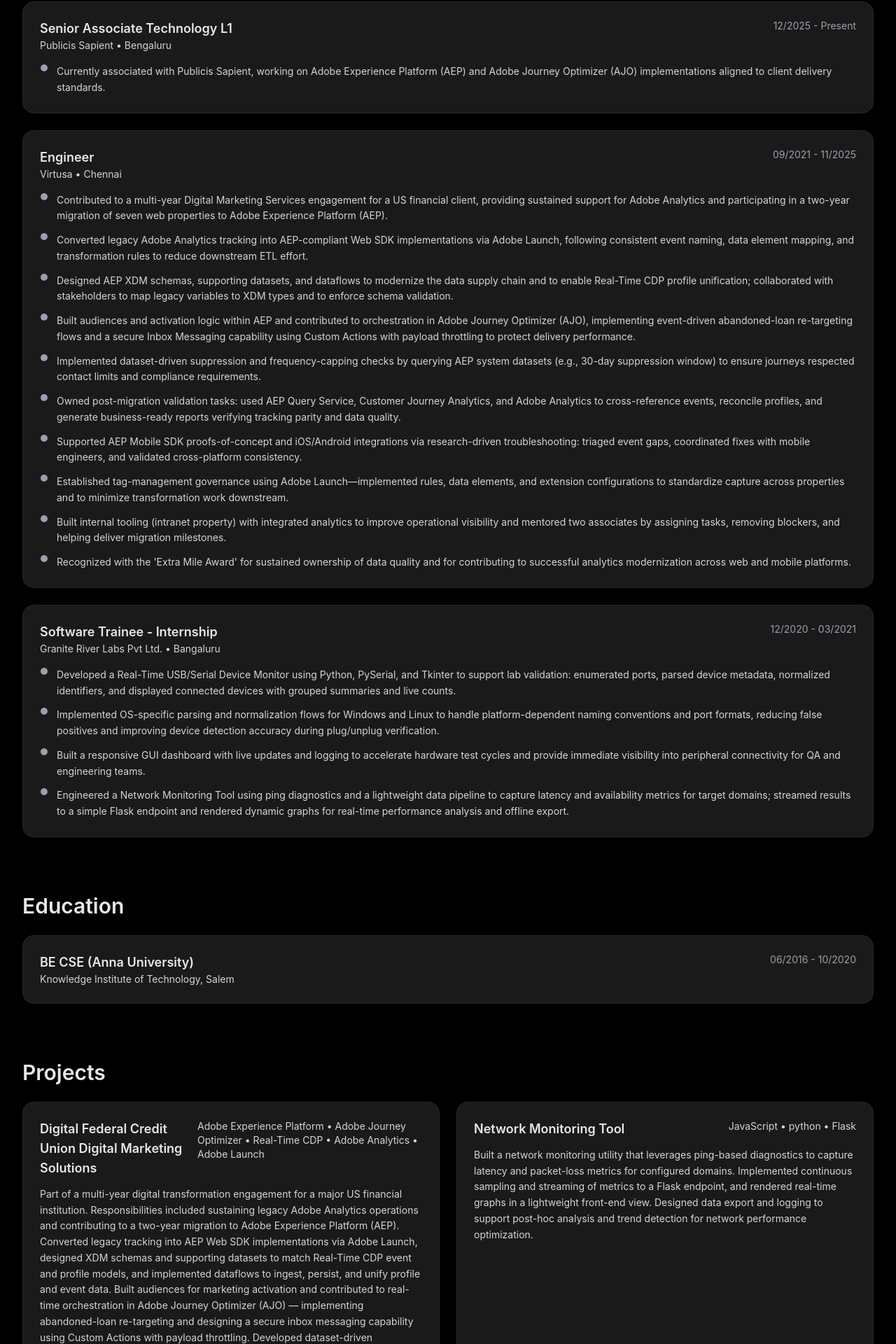
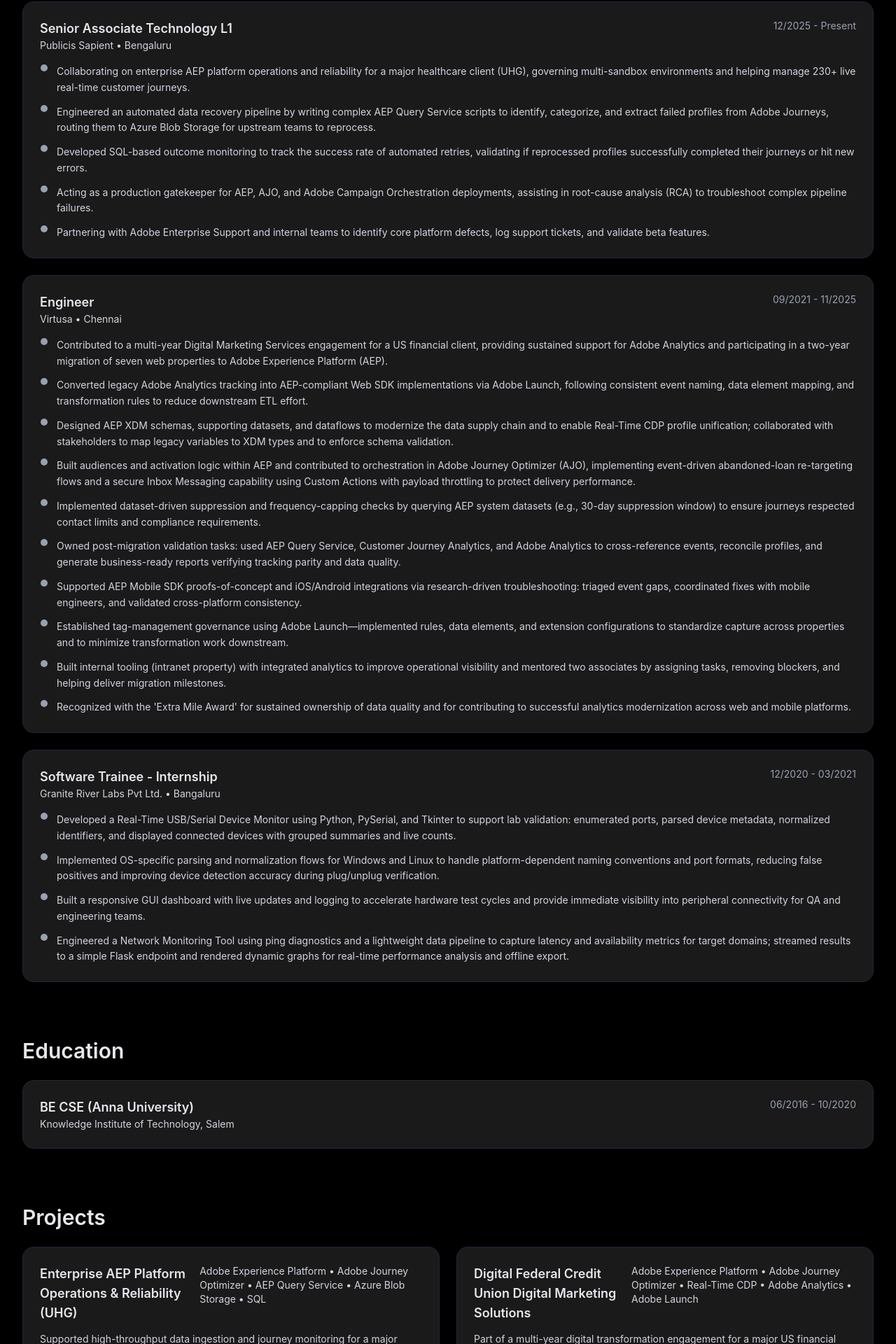
Before and after one commit to Jeevanantham-N/My-Portfolio, a React (Vite) app: page / in a window 1280 px wide. Shown: the part 677-2597 px from the top of the page at 70% size. Built offline with nearby package versions, Linux system fonts and the light colour scheme.

Commit message:
Revise summary and experience in App.jsx - PS changes 1
Updated the summary and experience details to reflect current responsibilities and achievements in Adobe Experience Platform operations and reliability for the Publicis Sapient

```diff
--- a/src/App.jsx
+++ b/src/App.jsx
@@ -18,7 +18,7 @@
   "linkedin": "https://www.linkedin.com/in/jeevanantham001/",
   "github": "https://github.com/Jeevanantham-N",
   "role": "Software Engineer",
-  "summary": "Adobe-certified expert driving data-driven solutions using Launch, AEP, Adobe Analytics, Customer Journey Analytics, Real-Time Customer Data Platform and Adobe Journey Optimizer — delivering clean, actionable insights across platforms.",
+  "summary": "Adobe-certified expert driving data-driven solutions and enterprise platform reliability using AEP, Customer Journey Analytics, Adobe Journey Optimizer, Adobe Orchestration Campaign, AEP Query Service — delivering clean actionable insights and automated, high-scale operations.",
   "experiences": [
     {
       "title": "Senior Associate Technology L1",
@@ -26,7 +26,11 @@
       "location": "Bengaluru",
       "period": "12/2025 - Present",
       "bullets": [
-        "Currently associated with Publicis Sapient, working on Adobe Experience Platform (AEP) and Adobe Journey Optimizer (AJO) implementations aligned to client delivery standards."
+        "Collaborating on enterprise AEP platform operations and reliability for a major healthcare client (UHG), governing multi-sandbox environments and helping manage 230+ live real-time customer journeys.",
+        "Engineered an automated data recovery pipeline by writing complex AEP Query Service scripts to identify, categorize, and extract failed profiles from Adobe Journeys, routing them to Azure Blob Storage for upstream teams to reprocess.",
+        "Developed SQL-based outcome monitoring to track the success rate of automated retries, validating if reprocessed profiles successfully completed their journeys or hit new errors.",
+        "Acting as a production gatekeeper for AEP, AJO, and Adobe Campaign Orchestration deployments, assisting in root-cause analysis (RCA) to troubleshoot complex pipeline failures.",
+        "Partnering with Adobe Enterprise Support and internal teams to identify core platform defects, log support tickets, and validate beta features."
       ]
     },
     {
@@ -71,16 +75,28 @@
     "Adobe Experience Platform",
     "Adobe Journey Optimizer",
     "Customer Journey Analytics",
+    "AEP Query Service",
     "Real-Time Customer Data Platform",
-    "AEP XDM Schema Design",
-    "Adobe AEP: Data Ingestion & Config",
+    "Adobe Campaign Orchestration",
     "Adobe Launch",
     "Adobe Analytics",
     "JavaScript",
     "JQuery",
-    "HTML/CSS",
+    "HTML/CSS"
   ],
   "projects": [
+    {
+      "title": "Enterprise AEP Platform Operations & Reliability (UHG)",
+      "desc": "Supported high-throughput data ingestion and journey monitoring for a major healthcare client. Built complex AEP Query Service SQL pipelines to scan daily journey events, identifying failed profiles based on AJO error codes and routing them to Azure Blob Storage for upstream teams to reprocess. Developed validation queries to track the outcome of automated retries, ensuring profiles successfully completed their journeys. Acted as a production gatekeeper for AEP, AJO, and Campaign deployments across multi-sandbox environments, and partnered with Adobe Support to report defects and test platform updates.",
+      "repo": [],
+      "tech": [
+        "Adobe Experience Platform",
+        "Adobe Journey Optimizer",
+        "AEP Query Service",
+        "Azure Blob Storage",
+        "SQL"
+      ]
+    },
     {
       "title": "Digital Federal Credit Union Digital Marketing Solutions",
       "desc": "Part of a multi-year digital transformation engagement for a major US financial institution. Responsibilities included sustaining legacy Adobe Analytics operations and contributing to a two-year migration to Adobe Experience Platform (AEP). Converted legacy tracking into AEP Web SDK implementations via Adobe Launch, designed XDM schemas and supporting datasets to match Real-Time CDP event and profile models, and implemented dataflows to ingest, persist, and unify profile and event data. Built audiences for marketing activation and contributed to real-time orchestration in Adobe Journey Optimizer (AJO) — implementing abandoned-loan re-targeting and designing a secure inbox messaging capability using Custom Actions with payload throttling. Developed dataset-driven suppression checks and frequency-capping by querying system datasets to enforce a 30-day suppression window. Performed rigorous post-migration validation using AEP Query Service, Adobe Analytics, and Customer Journey Analytics to reconcile events, validate profile counts, and produce business-ready reporting. Supported AEP Mobile SDK POC and mobile telemetry parity checks, and documented implementation patterns, dataset mapping templates, and runbooks to institutionalize delivery practices.",
@@ -99,7 +115,7 @@
       "repo": [],
       "tech": [
         "JavaScript",
-        "python",
+        "Python",
         "Flask"
       ]
     },
@@ -135,7 +151,7 @@
       "tech": [
         "Firebase",
         "JavaScript",
-        "python",
+        "Python",
         "Flask"
       ]
     }
```
